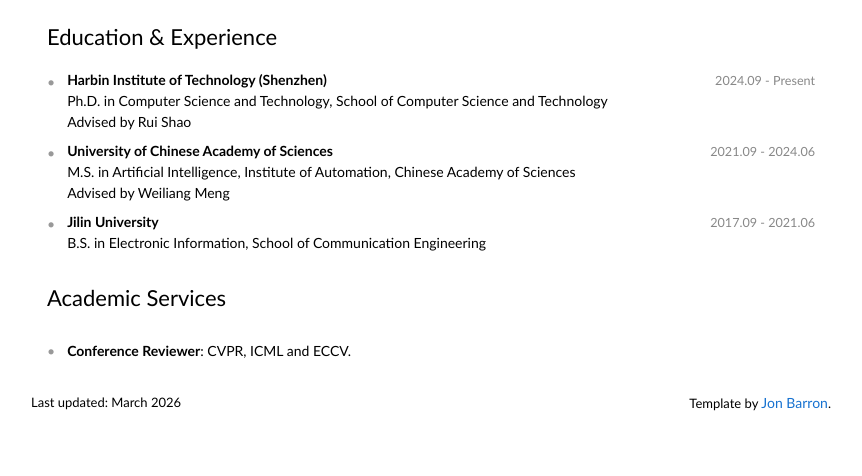
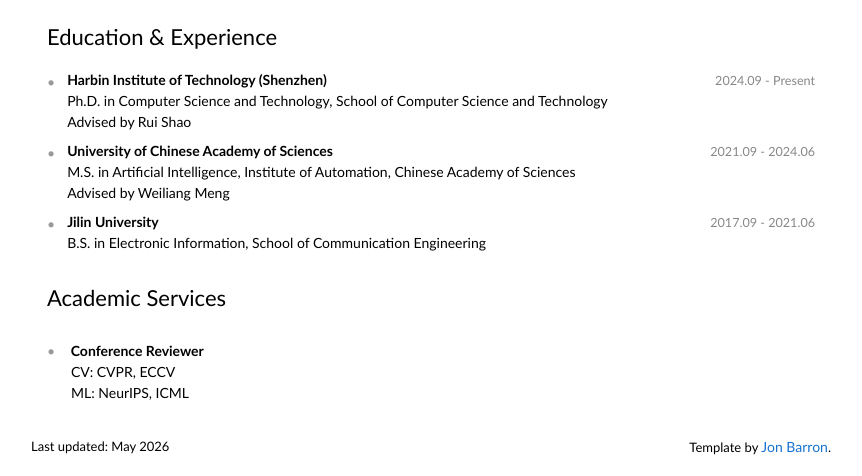
Before and after one commit to liwei-2013/liwei-2013.github.io, a plain HTML site: page index.html in a window 1280 px wide. Shown: the part 1773-2249 px from the top of the page, without its empty margins (209-1071 px from the left). Before the commit the page ends 2205 px from the top, so only its background shows below. Drawn offline with Linux system fonts and the light colour scheme.

Commit message:
Update references and last updated date in index.html

```diff
--- a/index.html
+++ b/index.html
@@ -166,8 +166,8 @@
                   <br>
                   <em>CVPR 2026</em>
                   <br>
-                  <!-- <a href="https://arxiv.org/abs/2511.10518">arXiv</a> /
-                  <a href="https://github.com/JiuTian-VL/SemanticVLA">github</a> -->
+                  <a href="https://arxiv.org/abs/2605.05126">arXiv</a> /
+                  <a href="https://github.com/iLearn-Lab/CVPR26-ConsisVLA-4D">github</a>
                   <p></p>
                   <p>
                     ConsisVLA-4D optimizes VLA models by ensuring consistency across three dimensions. Semantic: Aligns object identities across multiple viewpoints.
@@ -440,7 +440,14 @@
             <tbody>
               <tr>
                 <td style="padding:5px 16px;">
-                  <span style="color:#999;margin-right:12px;">•</span><strong>Conference Reviewer</strong>: CVPR, ICML and ECCV.
+                  <span style="color:#999;margin-right:12px;">•
+                  </span><strong>Conference Reviewer</strong>
+                      </div>
+                          <div style="line-height:1.5;margin-top:2px; margin-left:24px;">
+                            CV: CVPR, ECCV<br>
+                            ML: NeurIPS, ICML
+                          </div>
+                        </div>
                 </td>
               </tr>
 
@@ -451,7 +458,7 @@
                 <td style="padding:0px">
                   <br>
                   <p style="font-size:small;display:flex;justify-content:space-between;align-items:center;">
-                    <span>Last updated: March 2026</span>
+                    <span>Last updated: May 2026</span>
                     <span>Template by <a href="https://jonbarron.info/">Jon Barron</a>.</span>
                   </p>
                 </td>
```
